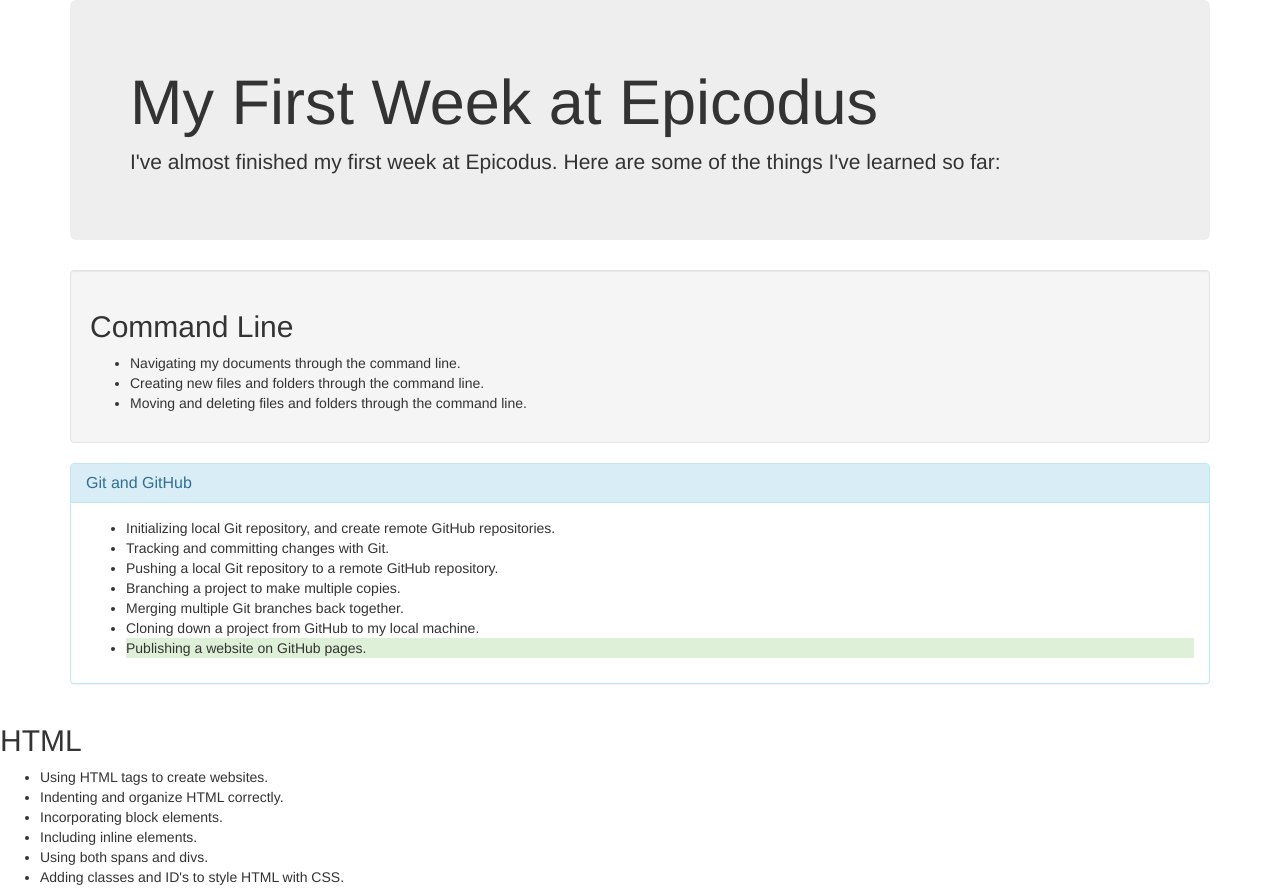
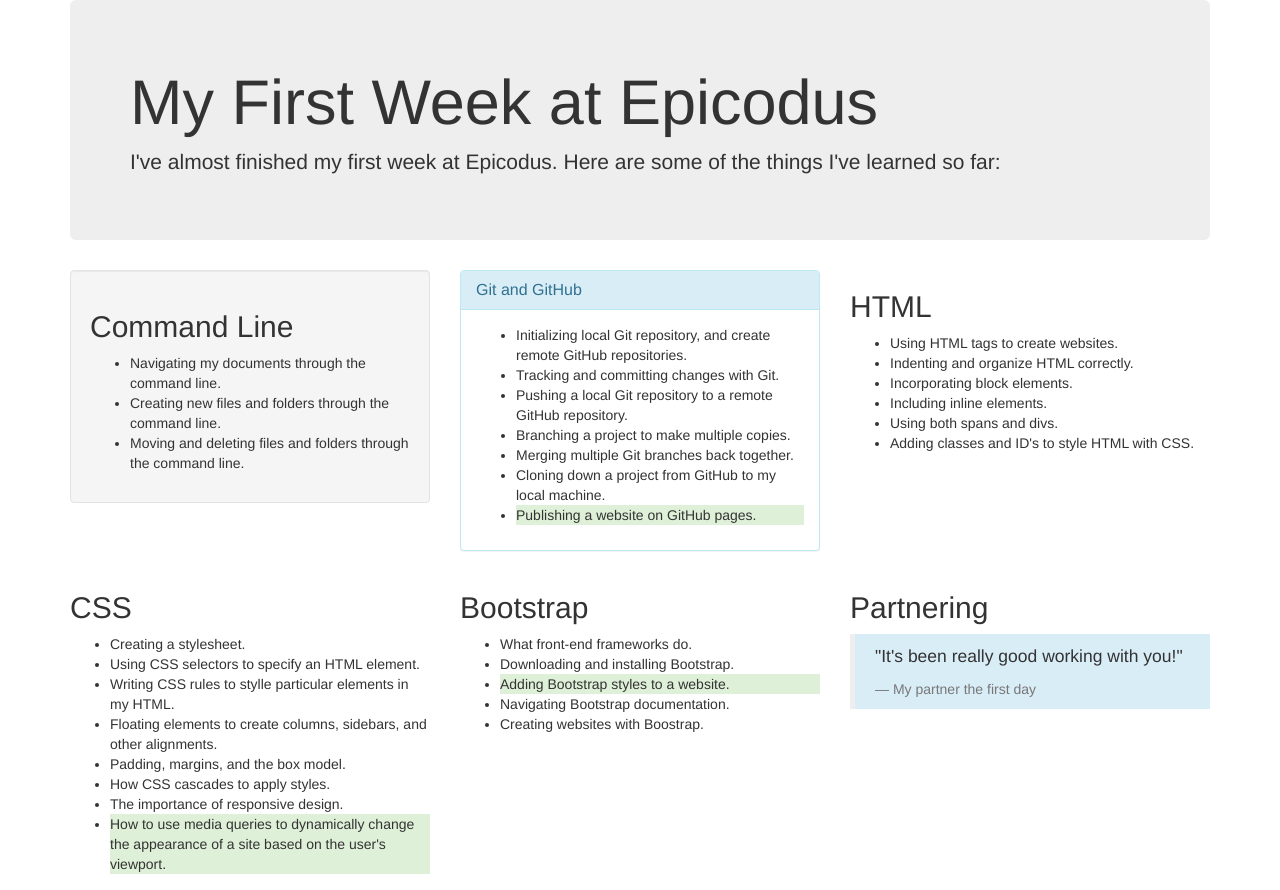
Before and after one commit to kbordon/week-in-review, a plain HTML site: page index.html in a window 1280 px wide. Shown: the top 890 px of the page. Drawn offline with Linux system fonts and the light colour scheme.

Commit message:
Add grid system

```diff
--- a/index.html
+++ b/index.html
@@ -12,6 +12,9 @@
           I've almost finished my first week at Epicodus. Here are some of the things I've learned so far:
         </p>
       </div>
+
+      <div class="row">
+        <div class="col-md-4">
           <div class="well">
             <h2>Command Line</h2>
             <ul>
@@ -20,6 +23,9 @@
               <li>Moving and deleting files and folders through the command line.</li>
             </ul>
           </div>
+        </div>
+
+      <div class="col-md-4">
         <div class="panel panel-info">
           <div class="panel-heading">
             <h2 class="panel-title">Git and GitHub</h2>
@@ -31,12 +37,13 @@
               <li>Pushing a local Git repository to a remote GitHub repository.</li>
               <li>Branching a project to make multiple copies.</li>
               <li>Merging multiple Git branches back together.</li>
-              <li>Cloning down a project from GitHub to my local machine.</li>
-              <li class="bg-success">Publishing a website on GitHub pages.</li>
+              <li>Cloning down a project from GitHub to my local machine.</li>                <li class="bg-success">Publishing a website on GitHub pages.</li>
             </ul>
           </div>
         </div>
       </div>
+
+      <div class="col-md-4">
         <h2>HTML</h2>
         <ul>
           <li>Using HTML tags to create websites.</li>
@@ -46,6 +53,11 @@
           <li>Using both spans and divs.</li>
           <li>Adding classes and ID's to style HTML with CSS.</li>
         </ul>
+      </div>
+    </div>
+
+      <div class="row">
+        <div class="col-md-4">
           <h2>CSS</h2>
           <ul>
             <li>Creating a stylesheet.</li>
@@ -57,6 +69,9 @@
             <li>The importance of responsive design.</li>
             <li class="bg-success">How to use media queries to dynamically change the appearance of a site based on the user's viewport.</li>
           </ul>
+        </div>
+
+        <div class="col-md-4">
           <h2>Bootstrap</h2>
           <ul>
             <li>What front-end frameworks do.</li>
@@ -65,11 +80,16 @@
             <li>Navigating Bootstrap documentation.</li>
             <li>Creating websites with Boostrap.</li>
           </ul>
+        </div>
+
+        <div class="col-md-4">
           <h2>Partnering</h2>
           <blockquote class="bg-info">
             <p>"It's been really good working with you!"</p>
             <footer>My partner the first day</footer>
           </blockquote>
         </div>
+      </div>
+    </div>
   </body>
 </html>
```
Lines whose indentation alone changed are shown as unchanged.
